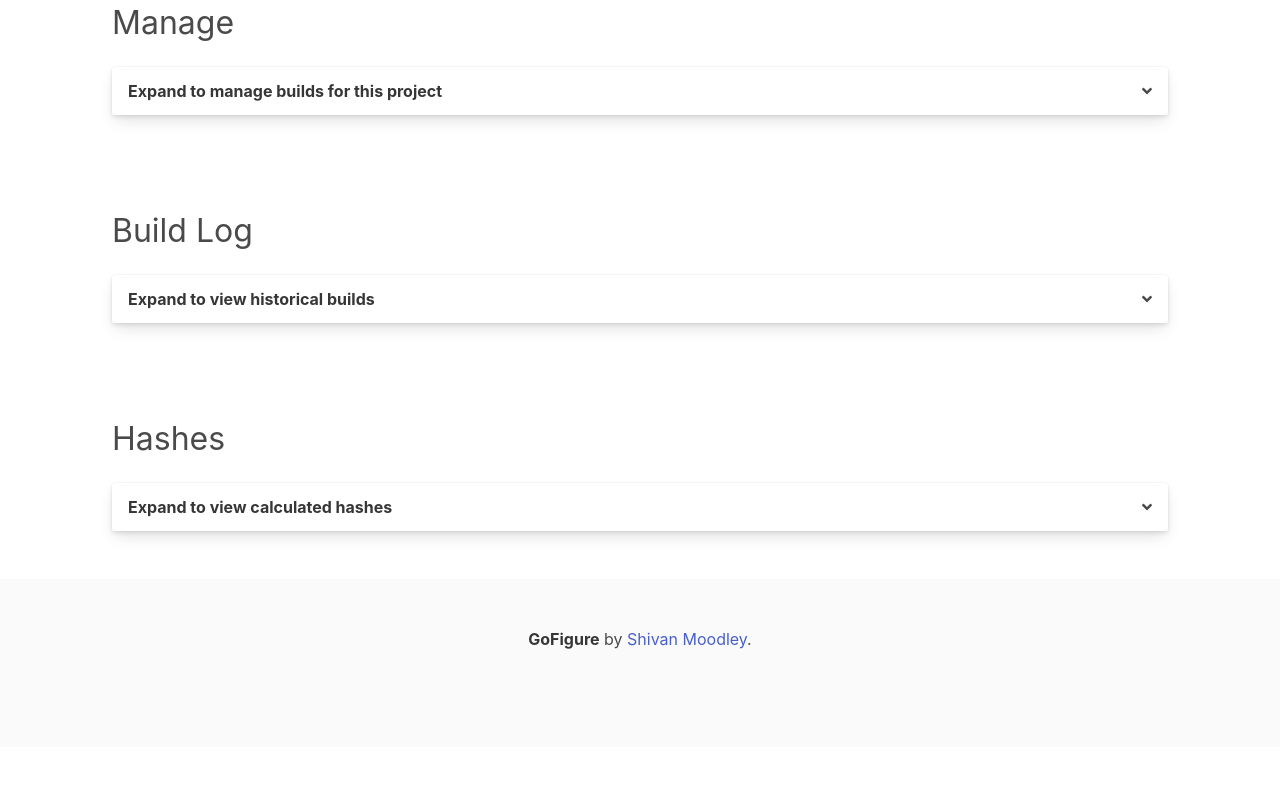
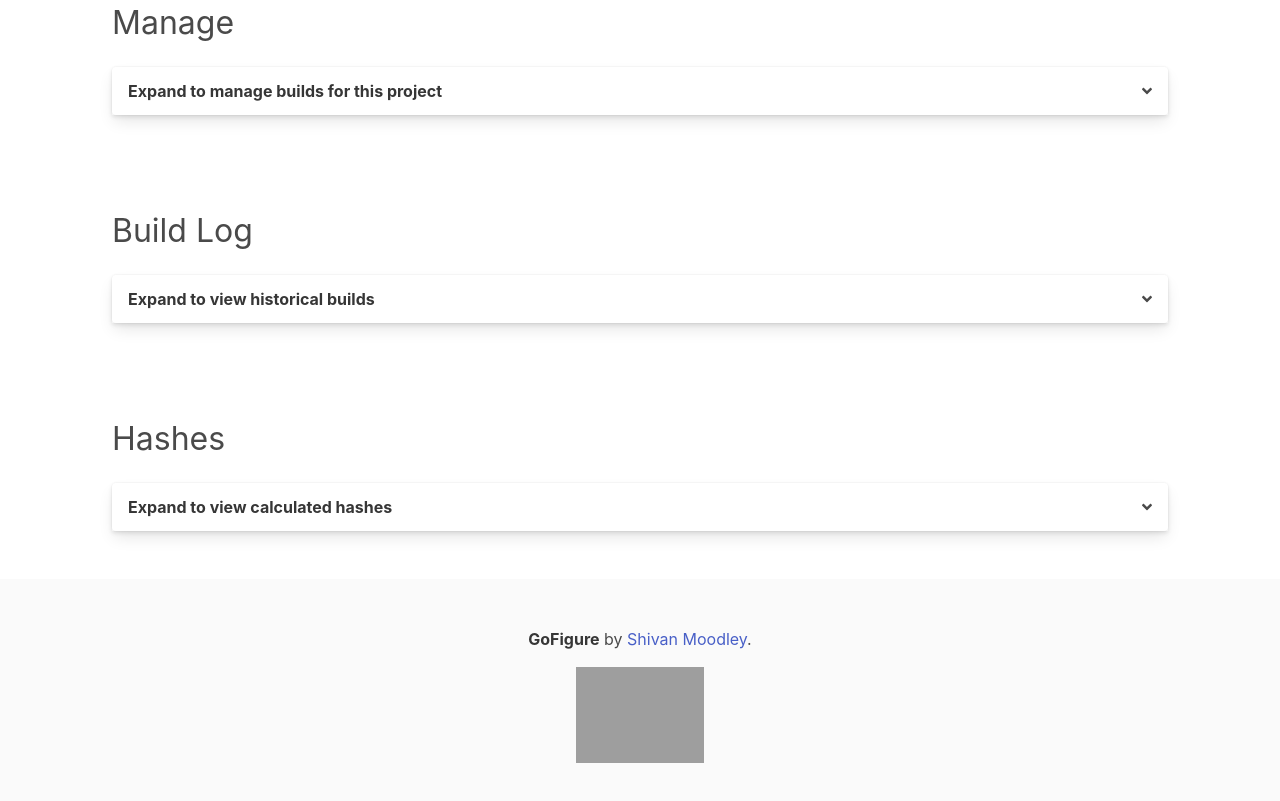
Before and after one commit to cishiv/gofigure, a plain HTML site: page ui/static/dashboard.html in a window 1280 px wide. Shown: the part 367-1168 px from the top of the page. Before the commit the page ends 1114 px from the top, so only its background shows below. Drawn offline with nearby package versions, Linux system fonts and the light colour scheme; no server answers; grey boxes are pictures that could not be loaded.

Commit message:
added a made with Bulma.io thingy <3

```diff
--- a/ui/static/dashboard.html
+++ b/ui/static/dashboard.html
@@ -100,6 +100,9 @@
     <p>
       <strong>GoFigure</strong> by <a href="https://github.com/cishiv">Shivan Moodley</a>.
     </p>
+      <a href="https://bulma.io">
+<img src="https://bulma.io/images/made-with-bulma.png" alt="Made with Bulma" width="128" height="24">
+</a>
   </div>
 </footer>
   </body>
```
Also changed, not shown: ui/static/docs.html (+3 -0 lines), ui/static/index.html (+3 -0 lines).
